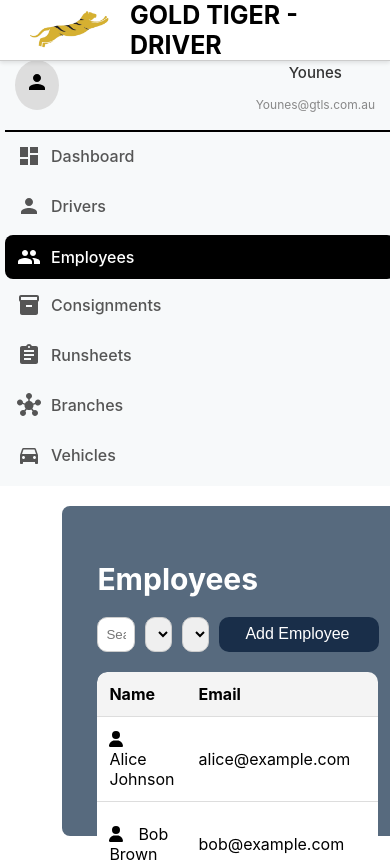
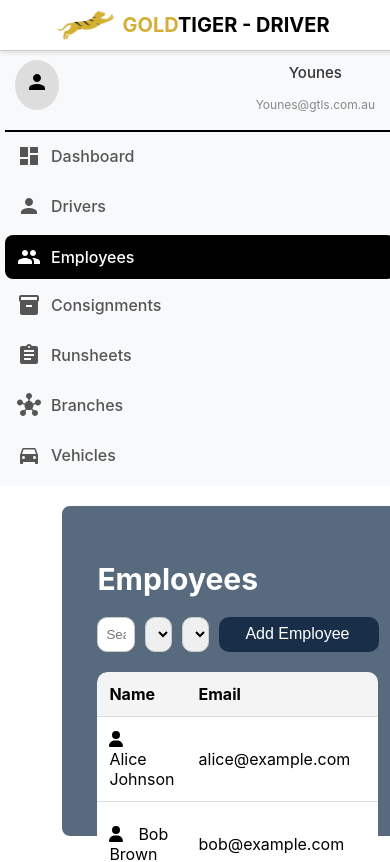
Before and after one commit to 202205670/Admin-Dashboard, a React (Create React App) app: page /employees in a window 390 px wide. Shown: the top 862 px of the page. Built offline with nearby package versions, Linux system fonts and the light colour scheme.

Commit message:
Your commit message

```diff
--- a/package.json
+++ b/package.json
@@ -17,6 +17,7 @@
     "react-chartjs-2": "^5.2.0",
     "react-circular-progressbar": "^2.1.0",
     "react-dom": "^18.3.1",
+    "react-google-recaptcha": "^3.1.0",
     "react-router-dom": "^6.27.0",
     "react-scripts": "5.0.1",
     "react-table": "^7.8.0",
--- a/src/App.js
+++ b/src/App.js
@@ -40,7 +40,7 @@ function App() {
       <Layout >
 
         <Routes>
-       { <Route path="/" element={<LoginPage />} /> }
+        <Route path="/" element={<LoginPage />} />
           <Route path="/dashboard" element={<Dashboard />} />
 
           <Route path="/drivers" element={<DriverList />} />
--- a/src/components/LoginForm/LoginForm.css
+++ b/src/components/LoginForm/LoginForm.css
@@ -1,123 +1,106 @@
-/*
 .LoginForm_login {
   display: flex;
-  flex-direction: column;
+  justify-content: center;
   align-items: center;
-  justify-content: center;
   height: 100vh;
-  font-weight: bold;
-  background-color: transparent;
-  color: #fff;
-}
-
-.loginGold_login {
-  color: #d8af28;
 }
 
 .loginFormContainer_login {
-  display: flex;
-  flex-direction: column;
-  align-items: center;
-  width: 100%;
-  max-width: 400px;
-  padding: 20px;
+  padding: 40px;
+  border-radius: 10px; /* Changed to 10px for consistency */
+  width: 300px; /* Consistent width */
+  text-align: center;
+
+
 }
 
-h2 {
-  margin-bottom: 30px;
-  text-align: left;
-  width: 100%;
+.loginHeader_login {
+  font-size: 24px;
   color: white;
-  font-family: Arial, Helvetica, sans-serif;
-  font-size: 24px;
   font-weight: bold;
-  line-height: 48px;
+  margin-bottom: 20px;
 }
 
-.loginFormForm_login {
-  display: flex;
-  flex-direction: column;
-  width: 100%;
+.label_login {
+  display: block;
+  text-align: left;
+  color: white;
+  margin-bottom: 8px;
+  font-size: 14px;
 }
 
-label {
-  margin-bottom: 8px;
-  text-align: left;
-  font-size: 12px;
-}
-
-input {
-  margin-bottom: 17px;
-  padding: 10px;
-  border: 1px solid #ccc;
-  border-radius: 10px;
+.inputField_login {
   width: 100%;
-  max-width: 300px;
+  height: 20px; /* Set a consistent height */
+  padding: 12px;
+  margin-bottom: 20px;
+  border: none;
+  border-radius: 10px; /* Consistent border radius */
+  font-size: 14px;
 }
 
 .inputContainer_login {
   position: relative;
-  width: 100%;
 }
 
 .togglePassword_login {
   position: absolute;
-  top: 25%;
-  right: 15px;
+  right: 1px; /* Adjusted for better alignment */
+  top: 50%;
+  transform: translateY(-50%);
   cursor: pointer;
   width: 20px;
-  height: auto;
+  height: 20px;
+  padding-bottom: 20px;
 }
 
 .forgotPasswordContainer_login {
+  text-align: right;
   margin-bottom: 20px;
-  display: flex;
-  justify-content: flex-end;
-  width: 100%;
 }
 
 .forgotPasswordLink_login {
+  color: #b0b0b0;
+  font-size: 12px;
   text-decoration: none;
-  font-size: 14px;
-  color: rgba(134, 134, 134, 1);
-  cursor: pointer;
 }
 
-button {
-  padding: 10px;
-  background-color: #d8af28;
-  color: #1A1E21;
-  width: 100%;
-  max-width: 300px;
-  font-size: 14px;
+.loginButton_login {
+  background-color: #d4af37;
+  border: none;
+  padding: 12px;
+  border-radius: 10px; /* Changed to 10px for consistency */
+  color: #1c1c1c;
+  font-size: 16px;
   font-weight: bold;
-  border: none;
-  border-radius: 10px;
   cursor: pointer;
-  margin-top: 10px;
-  margin-bottom: 25px;
+  width: 108%;
+  height: 40px; /* Set a consistent height */
 }
 
-.recContainer {
+.loginButton_login:hover {
+  background-color: #b8952c;
+}
+
+.recaptchaContainer_login {
+
   display: flex;
+  align-items: center;
   justify-content: center;
-  align-items: center;
-  width: 97%;
-  margin-left: 5px;
-  padding-left: 10px;
-  border-radius: 15px;
-  overflow: hidden;
-  background-color: transparent;
-  border: 1px solid #ffffff;
-  transform: scale(0.8);
-  transform-origin: center;
-  height: 70px;
+  width: 108%;
+  border-radius: 10px;
+  margin-top: 50px;
+
+
+}
+
+.recaptchaCheckbox_login {
+  margin-right: 10px;
+
 }
 
 .error_login {
-  color: rgb(223, 14, 14);
+  color: red;
   font-size: 14px;
   margin-bottom: 10px;
-  padding: 10px;
 }
-*/
--- a/src/components/LoginForm/LoginForm.jsx
+++ b/src/components/LoginForm/LoginForm.jsx
@@ -1,15 +1,16 @@
-
 import React, { useState } from 'react';
-import { useNavigate } from 'react-router-dom'; // Import useNavigate
+import { useNavigate } from 'react-router-dom';
+ import ReCAPTCHA from 'react-google-recaptcha'; // Commented for now
 import './LoginForm.css';
 import eyeOpen from '../../assets/images/eyeOpen.svg';
 import eyeClosed from '../../assets/images/eyeClosed.svg';
 
 const LoginForm = () => {
-  const navigate = useNavigate(); // Initialize navigate
+  const navigate = useNavigate();
   const [formData, setFormData] = useState({ email: '', password: '' });
   const [showPassword, setShowPassword] = useState(false);
   const [error, setError] = useState('');
+   const [isVerified, setIsVerified] = useState(false); // Commented for now
 
   const handleChange = (e) => {
     const { name, value } = e.target;
@@ -23,8 +24,7 @@ const LoginForm = () => {
     } else {
       setError('');
       console.log('Form Submitted', formData);
-      // Navigate to dashboard on successful login
-      navigate('/dashboard');
+      navigate('/dashboard'); // Navigate to dashboard on form submit
     }
   };
 
@@ -32,13 +32,18 @@ const LoginForm = () => {
     setShowPassword(!showPassword);
   };
 
+
+   const onReCAPTCHAChange = (value) => {
+   setIsVerified(!!value);
+   };
+
   return (
     <div className="LoginForm_login">
       <div className="loginFormContainer_login">
-        <h2>Login to Your Account</h2>
+        <h2 className="loginHeader_login">Log<span style={{ color: '#d4af37' }}>in</span> to your Account</h2>
         {error && <div className="error_login">{error}</div>}
         <form className="loginFormForm_login" onSubmit={handleSubmit}>
-          <label htmlFor="email">Email</label>
+          <label htmlFor="email" className="label_login">Email</label>
           <input
             type="email"
             id="email"
@@ -46,9 +51,10 @@ const LoginForm = () => {
             value={formData.email}
             onChange={handleChange}
             placeholder="Enter your email"
+            className="inputField_login"
             required
           />
-          <label htmlFor="password">Password</label>
+          <label htmlFor="password" className="label_login">Password</label>
           <div className="inputContainer_login">
             <input
               type={showPassword ? 'text' : 'password'}
@@ -57,6 +63,7 @@ const LoginForm = () => {
               value={formData.password}
               onChange={handleChange}
               placeholder="Enter your password"
+              className="inputField_login"
               required
             />
             <img
@@ -67,9 +74,21 @@ const LoginForm = () => {
             />
           </div>
           <div className="forgotPasswordContainer_login">
-            <a href="#" className="forgotPasswordLink_login">Forgot Password?</a>
+            <a href="#" className="forgotPasswordLink_login">Forgot your password?</a>
           </div>
-          <button type="submit">Login</button>
+
+          <button type="submit" className="loginButton_login">
+            Sign In
+          </button>
+
+          <div className="recaptchaContainer_login">
+            {
+            <ReCAPTCHA
+              sitekey="YOUR_SITE_KEY"  // Replace with your actual reCAPTCHA site key
+              onChange={onReCAPTCHAChange}
+            />
+            }
+          </div>
         </form>
       </div>
     </div>
--- a/src/components/topbar/topbar.css
+++ b/src/components/topbar/topbar.css
@@ -6,11 +6,12 @@
   left: 0;
   z-index: 1000;
   background-color: #ffffff;
-  height: 60px;
+  height: 50px;
   display: flex;
   align-items: center;
   border-bottom: 1px solid #ccc;
   box-shadow: 0 2px 4px rgba(0, 0, 0, 0.1);
+ padding-left: 30px;
 }
 
 .topbar-container {
@@ -18,6 +19,8 @@
   align-items: center;
   width: 100%;
   padding: 0 20px;
+
+
 }
 
 .logo {
@@ -27,14 +30,21 @@
 }
 
 .logo-image {
-  height: 40px; /* Increased size for better visibility */
-  width: 100px; /* Set width for the rounded effect */
-  border-radius: 50%; /* Makes the image round */
-  margin-right: 10px;
+  width: 72.47px;
+  height: 30.12px;
+  top: 21.05px;
+  left: 32px;
+  gap: 0px;
+  opacity: 0px;
+  angle: 4 deg;
+
 }
 
 .logo-text {
-  font-size: 25px;
-  font-weight: bold;
-  color: black /* Adjust to match your gold color */
+
+  font-size: 20px;
+  font-weight: 700;
+  line-height: 24.2px;
+  text-align: left;
+
 }
--- a/src/components/topbar/topbar.jsx
+++ b/src/components/topbar/topbar.jsx
@@ -8,7 +8,7 @@ const LogoWidget = () => {
       <div className="topbar-container">
         <div className="logo">
           <img src={GTLS_LOGO} alt="GTLS_LOGO" className="logo-image" />
-          <span className="logo-text">GOLD TIGER - DRIVER</span>
+          <span className="logo-text"><span style={{ color: '#d4af37' }}>GOLD</span>TIGER - DRIVER</span>
         </div>
       </div>
     </header>
--- a/src/pages/LoginPage/LoginPage.css
+++ b/src/pages/LoginPage/LoginPage.css
@@ -1,4 +1,3 @@
-
 .LoginPage {
   display: flex;
   width: 100%;
@@ -7,30 +6,31 @@
 }
 
 .imgContainer {
-    flex: 1;
   width: 50%;
   height: 100vh;
   overflow: hidden;
   position: relative;
+  display: flex;
+  align-items: center;
+  justify-content: center;
 }
 
 .imgContainer img:first-child {
   width: 100%;
   height: 100%;
-    object-fit: contain;
-    object-position: 5%;
+  object-fit: cover;
+  object-position: center;
 }
 
 .imgContainer img:last-child {
   position: absolute;
-    top: 35%;
+  top: 50%;
   left: 50%;
-    transform: translateX(-50%);
+  transform: translate(-50%, -50%);
   width: 300px;
 }
 
 .loginFormContainer {
-    flex: 1;
   width: 50%;
   display: flex;
   flex-direction: column;
@@ -39,24 +39,31 @@
   padding: 2rem;
 }
 
-  .logo {
-    display: none;
+.footer {
+  width: 100%;
+  background-color: #d4af37;
+  color: black;
+  text-align: left;
+  padding-left: 150px;
+padding-top: 10px;
+padding-bottom: 10px;
+
+  font-size: 14px;
+  position: fixed;
+  bottom: 0;
+  left: 0;
 }
 
-  .logo img {
-    width: 200px;
-    height: auto;
-    margin-bottom: 0.5rem;
-  }
-
-
+/* Mobile Responsive Adjustments */
 @media (max-width: 768px) {
   .LoginPage {
     flex-direction: column;
+    height: auto;
   }
 
   .imgContainer {
-      display: none;
+    width: 100%;
+    height: 40vh;
   }
 
   .loginFormContainer {
@@ -64,8 +71,7 @@
     padding: 1.5rem;
   }
 
-    .logo {
-      display: block;
-      margin-bottom: 1.5rem;
+  .footer {
+    position: static;
   }
 }
--- a/src/pages/LoginPage/LoginPage.jsx
+++ b/src/pages/LoginPage/LoginPage.jsx
@@ -1,5 +1,4 @@
-  /*
-  import React from 'react';
+import React from 'react';
 import './LoginPage.css';
 import LoginForm from '../../components/LoginForm/LoginForm';
 import LoginImage from '../../assets/images/LoginImage.svg';
@@ -14,13 +13,17 @@ const LoginPage = () => {
       </div>
       <div className="loginFormContainer">
         <div className="logo">
-          <img src={Logo} alt="Logo" />
+
         </div>
         <LoginForm />
+      </div>
+
+      {/* Footer added here */}
+      <div className="footer">
+        &copy; 2023 Gold Tiger Logistics Solutions
       </div>
     </div>
   );
 };
 
 export default LoginPage;
-*/
```
Also changed, not shown: 1 other file (tests, documents, lock files or other folders). Lines whose indentation alone changed are shown as unchanged.
